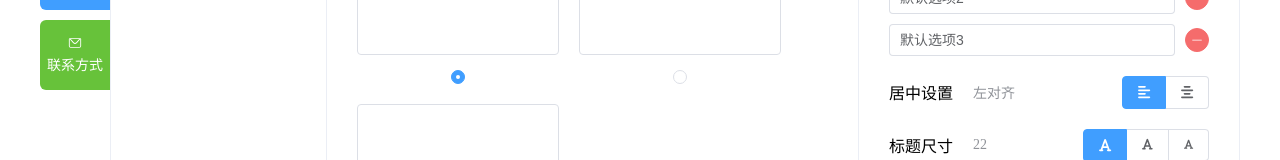
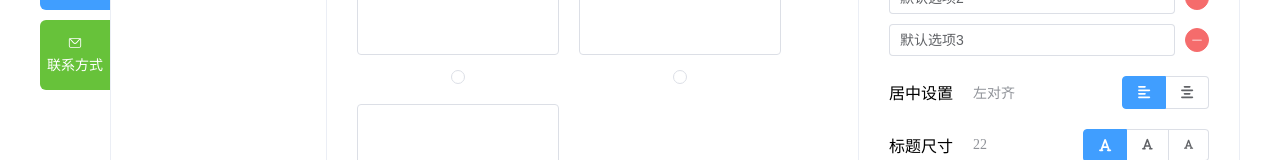
Before and after one commit to tsycheese/vue-nocode-questionnaire, a Vue app: page /single-pic-select in a window 1280 px wide. Shown: the part 509-669 px from the top of the page. Built offline with nearby package versions, Linux system fonts and the light colour scheme; the HTML template or start-up script is replaced by a standard one.

Commit message:
取消默认选中第一个选项

```diff
--- a/src/components/SurveyComs/Materials/SelectComs/SinglePicSelect.vue
+++ b/src/components/SurveyComs/Materials/SelectComs/SinglePicSelect.vue
@@ -62,7 +62,7 @@ const computedStatus = computed(() => ({
   titleColor: getTextStatus(props.status.titleColor),
   descColor: getTextStatus(props.status.descColor),
 }));
-const curSelected = ref(0);
+const curSelected = ref(-1);
 </script>
 
 <style scoped lang="scss">
```
